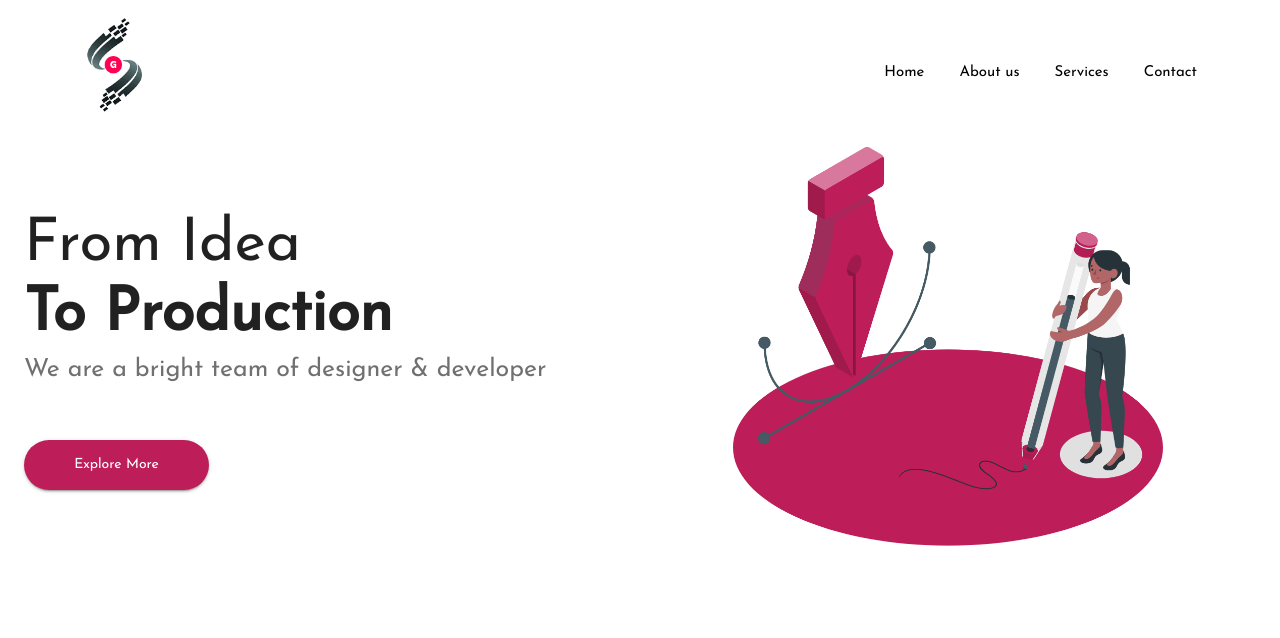
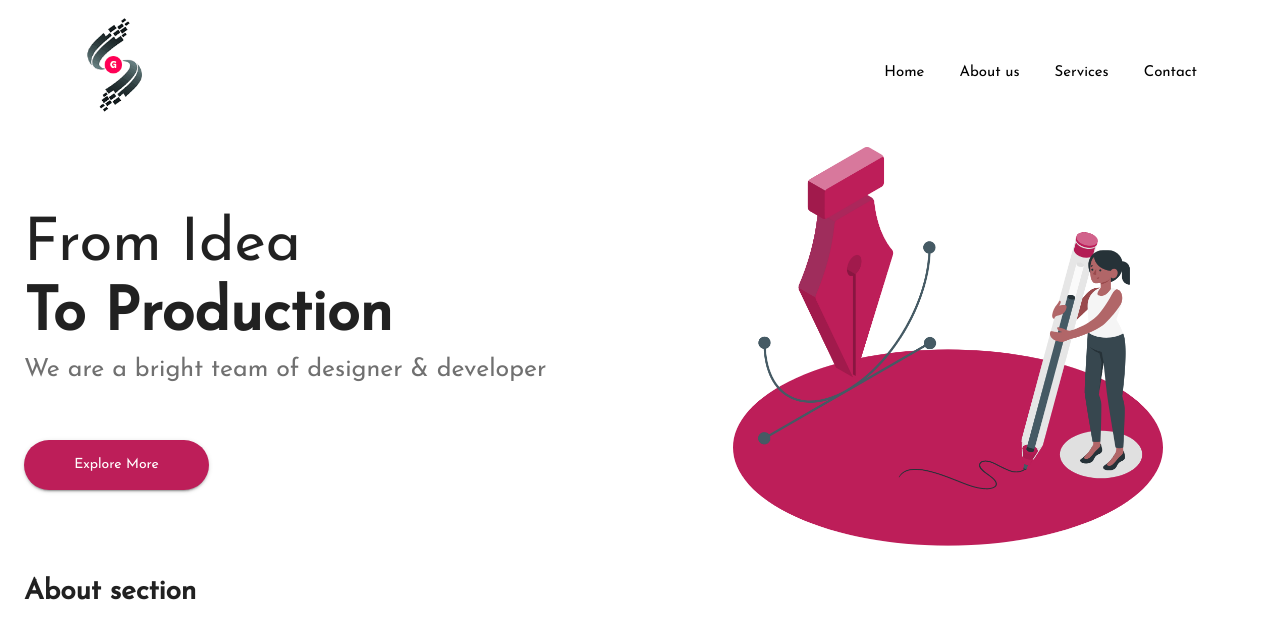
Before and after one commit to VinCodeTheWeb/genosio, a React (Create React App) app in the folder client/: page / in a window 1280 px wide. Shown: the top 638 px of the page. Built offline with nearby package versions, Linux system fonts and the light colour scheme.

Commit message:
adding about section prop in HomeTemplate

```diff
--- a/client/src/pages/home/home.component.tsx
+++ b/client/src/pages/home/home.component.tsx
@@ -50,6 +50,7 @@ const HomePage: React.FC = () => {
                     </Hidden>
                 </>
             }
+            about={<h1>About section</h1>}
         />
     );
 };
--- a/client/src/templates/HomeTemplate.tsx
+++ b/client/src/templates/HomeTemplate.tsx
@@ -7,9 +7,10 @@ interface HomeTemplateProps {
     mobileMenu: React.ReactElement;
     leftSection: React.ReactElement;
     rightSection: React.ReactElement;
+    about: React.ReactElement;
 }
 
-const HomeTemplate: React.FC<HomeTemplateProps> = ({ header, mobileMenu, leftSection, rightSection }) => {
+const HomeTemplate: React.FC<HomeTemplateProps> = ({ header, mobileMenu, leftSection, rightSection, about }) => {
     return (
         <Container>
             {header}
@@ -22,6 +23,7 @@ const HomeTemplate: React.FC<HomeTemplateProps> = ({ header, mobileMenu, leftSec
                     {rightSection}
                 </Grid>
             </Grid>
+            <Grid>{about}</Grid>
         </Container>
     );
 };
@@ -31,6 +33,7 @@ HomeTemplate.propTypes = {
     mobileMenu: PropTypes.element.isRequired,
     leftSection: PropTypes.element.isRequired,
     rightSection: PropTypes.element.isRequired,
+    about: PropTypes.element.isRequired,
 };
 
 export { HomeTemplate };
```
